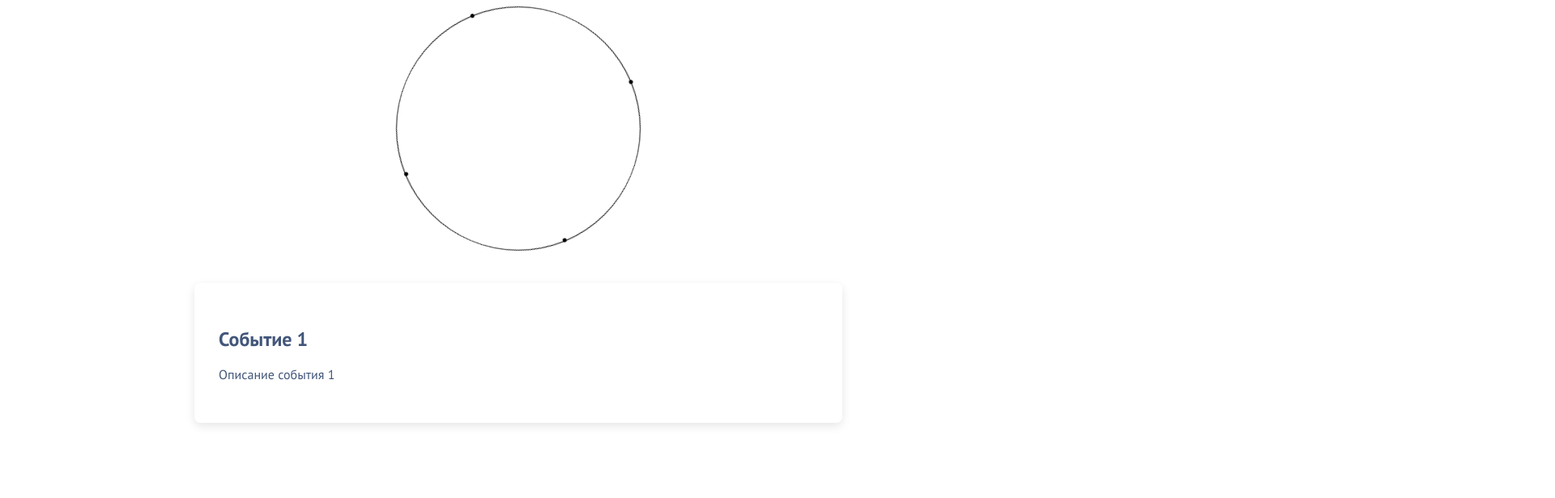
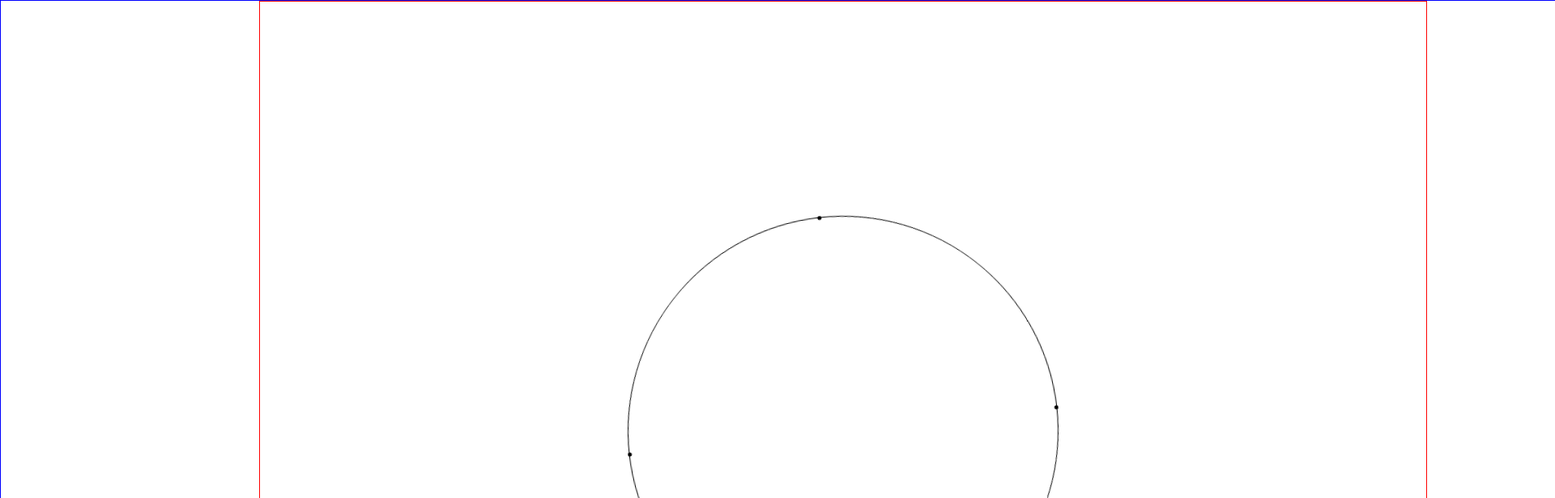
Before and after one commit to Stepan-Suprunov/Only_test, a React app: page / in a window 1280 px wide. Shown: the top 616 px of the page at 81% size, 1920 px wide, since content can reach past the window. Built offline with nearby package versions, Linux system fonts and the light colour scheme.

Commit message:
Circle component improved

```diff
--- a/src/App.tsx
+++ b/src/App.tsx
@@ -1,14 +1,15 @@
 import React from 'react';
 import 'swiper/css';
 import {Swiper, Circle} from './components/index';
+import {MainLayout} from './layouts/index';
 
 function App() {
 
     return (
-        <div>
-            <Circle/>
+        <MainLayout>
+            <Circle pointsCount={4}/>
             <Swiper/>
-        </div>
+        </MainLayout>
     );
 };
 
--- a/src/components/circle/index.tsx
+++ b/src/components/circle/index.tsx
@@ -1,34 +1,42 @@
 import React, {useEffect, useRef} from "react";
 import {gsap} from 'gsap';
 import styles from './style.module.scss'
+import { CirclePropsType } from './types';
 
-export function Circle() {
+export function Circle({pointsCount}: CirclePropsType) {
 
     const circleRef = useRef<HTMLDivElement>(null);
+    const validatedCount = Math.min(Math.max(pointsCount, 2), 6);
 
     useEffect(() => {
         if (circleRef.current) {
             gsap.to(circleRef.current, {
                 rotation: 360,
-                duration: 5,
-                repeat: -1
+                duration: 3,
+                repeat: -1,
             });
         }
     }, []);
 
     return (
-            <div ref={circleRef} className={styles.circle}
+        <div className={styles.circle} ref={circleRef}>
+            {Array.from({ length: validatedCount }).map((_, index) => {
+                const angle = (360 / validatedCount) * index - 90; // -90° чтобы начать сверху
+                const x = 50 + 50 * Math.cos((angle * Math.PI) / 180);
+                const y = 50 + 50 * Math.sin((angle * Math.PI) / 180);
 
-            >
-                {[1, 2, 3, 4].map((item, index) => (
+                return (
                     <div
                         key={index}
-                        className={styles.circlePoint}
+                        className={styles.point}
                         style={{
-                            transform: `rotate(${90 * index}deg) translate(150px) rotate(-${90 * index}deg)`
+                            left: `${x}%`,
+                            top: `${y}%`,
+                            transform: 'translate(-50%, -50%)',
                         }}
                     />
-                ))}
-            </div>
+                );
+            })}
+        </div>
     );
 };
--- a/src/components/circle/style.module.scss
+++ b/src/components/circle/style.module.scss
@@ -1,20 +1,17 @@
 .circle {
-  width: 300px;
-  height: 300px;
+  width: 530px;
+  height: 530px;
   border: 1px solid black;
   border-radius: 50%;
-  margin: 0 auto;
+  margin: 265px auto 0;
   position: relative;
-  background: white;
+}
 
-  &Point {
-    position: absolute;
-    top: 49%;
-    left: 49%;
-    width: 5px;
-    height: 5px;
-    background: black;
-    border-radius: 50%;
-    transform-origin: 0 0;
-  }
+.point {
+  position: absolute;
+  width: 5px;
+  height: 5px;
+  background: #000;
+  border-radius: 50%;
+  transform: translate(-50%, -50%);
 }
--- /dev/null
+++ b/src/components/circle/types.ts
@@ -0,0 +1,3 @@
+export type CirclePropsType = {
+    pointsCount: 2 | 3 | 4 | 5| 6;
+};
--- a/src/global.scss
+++ b/src/global.scss
@@ -32,6 +32,8 @@
 }
 
 body {
+  margin: 0;
+  padding: 0;
   font-family: 'PT Sans';
   color: var(--color-black-blue);
 }
--- /dev/null
+++ b/src/layouts/index.ts
@@ -0,0 +1 @@
+export { MainLayout } from './main-layout/index';
--- /dev/null
+++ b/src/layouts/main-layout/index.tsx
@@ -0,0 +1,13 @@
+import React from 'react';
+import styles from './style.module.scss'
+import { MainLayoutPropsType } from './types';
+
+export function MainLayout({ children }: MainLayoutPropsType) {
+    return (
+        <div className={styles.mainLayout}>
+            <div className={styles.content}>
+                {children}
+            </div>
+        </div>
+    );
+};
--- /dev/null
+++ b/src/layouts/main-layout/style.module.scss
@@ -0,0 +1,16 @@
+.mainLayout {
+  margin: 0 auto;
+  width: 1920px;
+  min-height: 1080px;
+  display: flex;
+  justify-content: center;
+  background-color: #ffffff;
+  border: solid blue 1px;
+}
+
+.content {
+  margin-left: 160px;
+  width: 1440px;
+  height: 1080px;
+  border: solid red 1px;
+}
--- /dev/null
+++ b/src/layouts/main-layout/types.ts
@@ -0,0 +1,5 @@
+import React from 'react';
+
+export type MainLayoutPropsType = {
+    children: React.ReactNode;
+};
```
